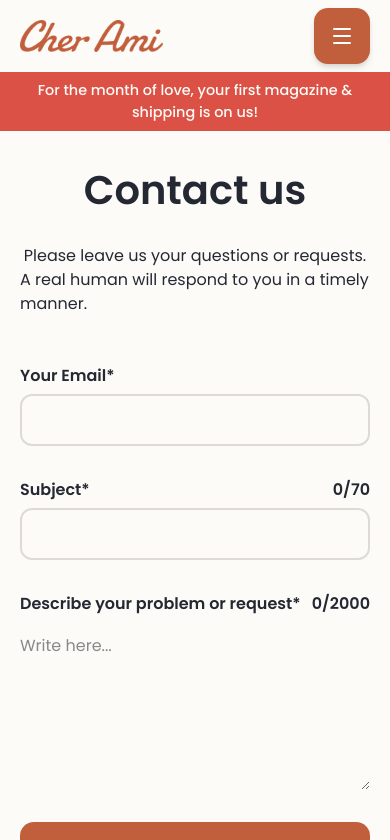
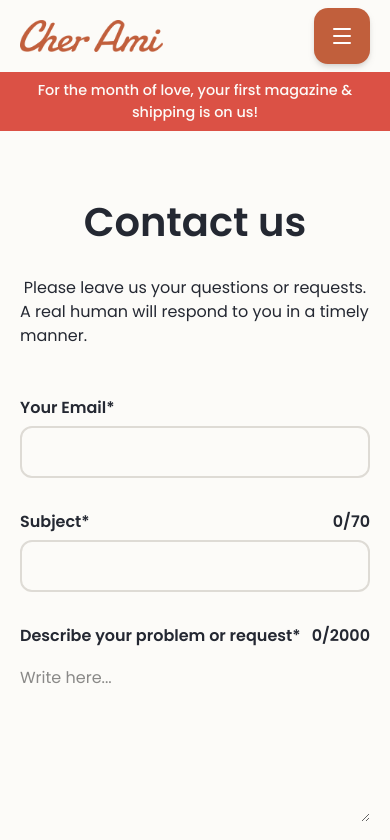
Before and after one commit to Jackalope523/cher-ami-website, a Next.js app: page /contact in a window 390 px wide. Shown: the top 840 px of the page. Built offline with nearby package versions, Linux system fonts and the light colour scheme.

Commit message:
Fix banner addition on mobile

```diff
--- a/app/(main)/layout.tsx
+++ b/app/(main)/layout.tsx
@@ -18,7 +18,7 @@ export default function RootLayout({
     <>
       <Header />
 
-      <main className="pt-16">
+      <main className="pt-24">
         {children}
       </main>
     </>
```
